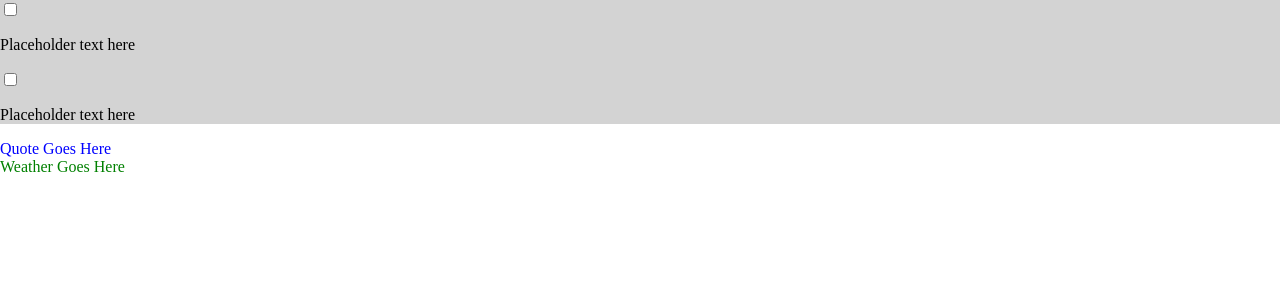
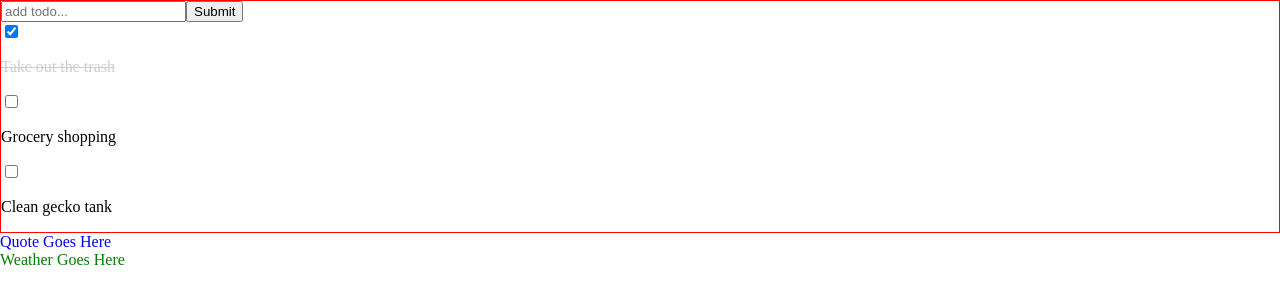
Before and after one commit to chingu-voyages/v8-geckos-team-09, a React (Create React App) app: page / in a window 1280 px wide. Shown: the top 304 px of the page. Built offline with nearby package versions, Linux system fonts and the light colour scheme.

Commit message:
display todo list

```diff
--- a/src/components/TodoItem.js
+++ b/src/components/TodoItem.js
@@ -1,14 +1,21 @@
 import React from "react";
 
-class TodoItem extends React.Component {
-    render(){
-        return(
-            <div className="todo-item">
-                <input type="checkbox" />
-                <p>Placeholder text here</p>
-            </div>
-        )
+function TodoItem(props) {
+    const completedStyle = {
+        color: "#cdcdcd",
+        textDecoration: "line-through"
     }
+
+    return (
+        <div className="todo-item">
+            <input
+                type="checkbox"
+                checked={props.item.completed}
+                onChange={() => props.handleChange(props.item.id)}
+            />
+            <p style={props.item.completed ? completedStyle: null}>{props.item.text}</p>
+        </div>
+    )
 }
 
 
--- a/src/components/Todos.js
+++ b/src/components/Todos.js
@@ -3,11 +3,61 @@ import '../style/Todos.css';
 import TodoItem from './TodoItem';
 
 class Todos extends React.Component {
+
+    constructor(props){
+        super(props);
+
+        this.state = {
+            todos: [
+                {
+                    id: 1,
+                    text: "Take out the trash",
+                    completed: true
+                },
+                {
+                    id: 2,
+                    text: "Grocery shopping",
+                    completed: false
+                },
+                {
+                    id: 3,
+                    text: "Clean gecko tank",
+                    completed: false
+                }
+            ]
+        }
+        this.handleChange = this.handleChange.bind(this)
+    }
+
+    handleChange(id) {
+        this.setState(prevState => {
+            const updatedTodos = prevState.todos.map(todo => {
+                if (todo.id === id) {
+                    todo.completed = !todo.completed
+                }
+                return todo
+            })
+            return {
+                todos: updatedTodos
+            }
+        })
+    }
+
+    addTodo(event) {
+        console.log(event.target.value)
+    }
+
     render(){
+
+        const todoItems = this.state.todos.map(item => <TodoItem key={item.id} item={item} handleChange={this.handleChange}/>)
+
         return(
             <div className='todos-container'>
-                <TodoItem />
-                <TodoItem />
+                <form onSubmit={this.addTodo}>
+                    <input placeholder="add todo..."></input>
+                    <button>Submit</button>
+                </form>
+                {todoItems}
             </div>
         )
     }
--- a/src/style/Todos.css
+++ b/src/style/Todos.css
@@ -1,3 +1,3 @@
 .todos-container {
-    background-color: lightgrey;
+    border: 1px solid red;
 }
```
